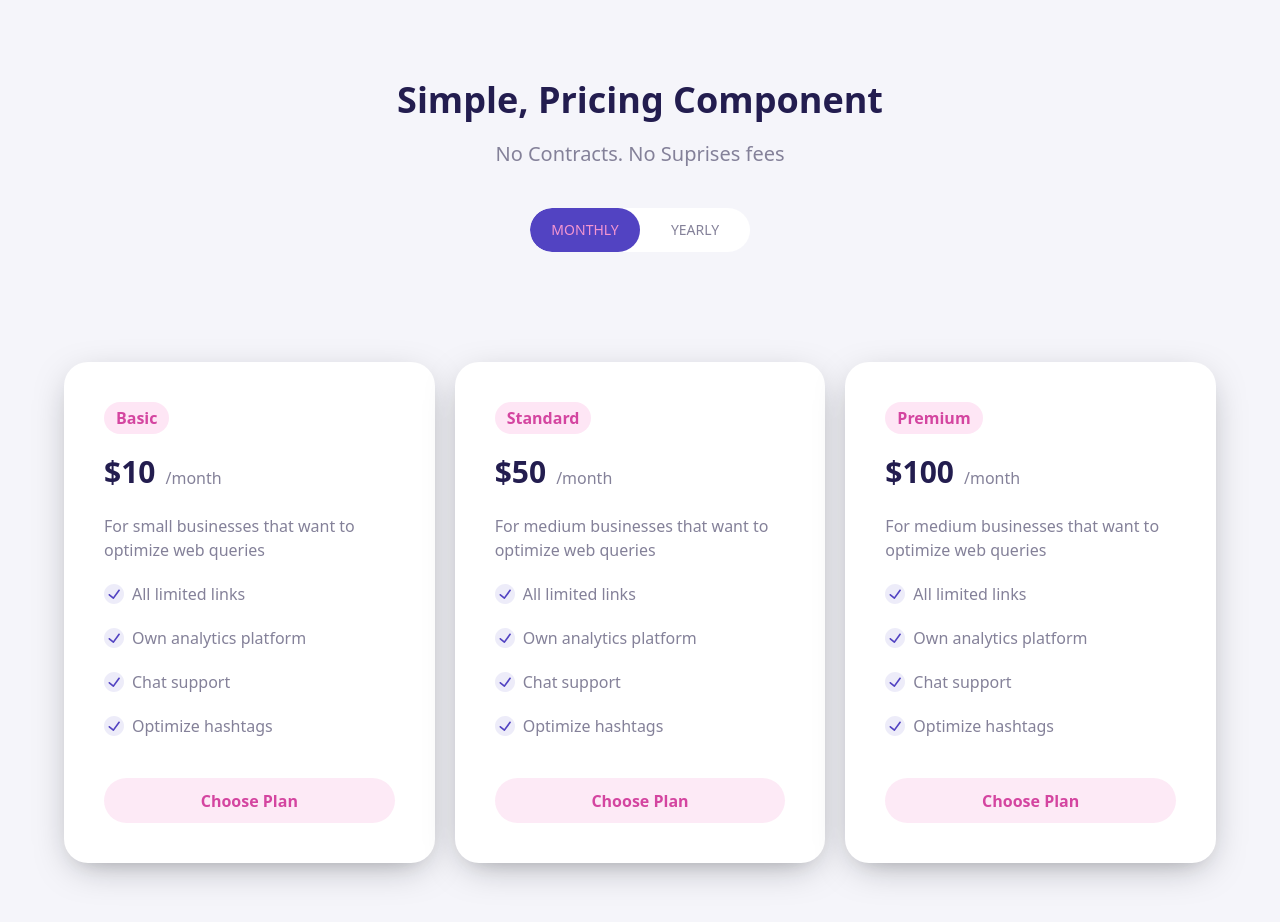
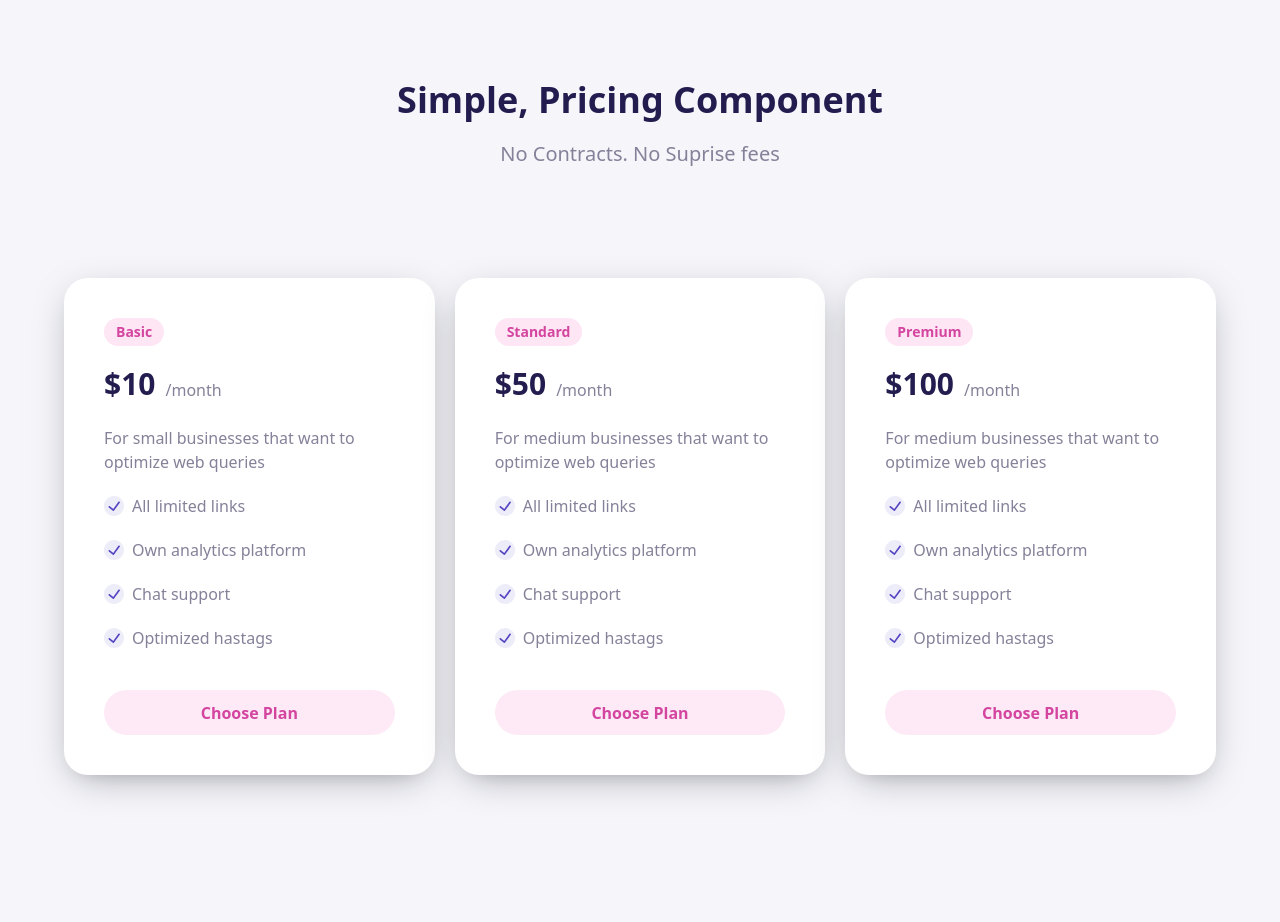
Before and after one commit to FesoQue/pricing-component-composition-with-dot-notation, a React (Vite) app: page / in a window 1280 px wide. Shown: the top 922 px of the page. After the commit the page ends 855 px from the top, so only its background shows below. Built offline with nearby package versions, Linux system fonts and the light colour scheme.

Commit message:
feat: re-organize code

```diff
--- a/src/App.tsx
+++ b/src/App.tsx
@@ -1,64 +1,127 @@
-import React from "react";
-import Header from "./component/Header";
 import { PricingCard } from "./component/PricingCard";
-
+import check_circle from "./assets/check-circle.svg";
 const App = () => {
   return (
     <main className="w-[90%] max-w-6xl mx-auto py-20">
-      <Header />
+      <header className="text-center mb-[110px]">
+        <h1 className="text-4xl text-[#231D4F] font-bold mb-5">
+          Simple, Pricing Component
+        </h1>
+        <p className="text-[#848199] text-xl mb-10">
+          No Contracts. No Suprise fees
+        </p>
+      </header>
+
       <section className="grid grid-cols-fluid gap-5">
-        <PricingCard className="bg-white p-10 rounded-3xl  shadow-[hsl(206_22%_7%_/_35%)_0px_10px_38px_-10px,hsl(206_22%_7%_/_20%)_0px_10px_20px_-15px]">
-          <PricingCard.Plan>Basic</PricingCard.Plan>
+        <PricingCard className="bg-white p-10 rounded-3xl shadow-[hsl(206_22%_7%_/_35%)_0px_10px_38px_-10px,hsl(206_22%_7%_/_20%)_0px_10px_20px_-15px]">
+          <PricingCard.Plan className="inline-block px-3 py-1 text-sm text-[#d445a0] bg-[#fa80cd] mb-5 font-semibold rounded-full bg-opacity-20">
+            Basic
+          </PricingCard.Plan>
           <PricingCard.Cost>
             <h2 className="text-[#231D4F] text-3xl font-semibold">$10</h2>
             <span className="text-[#848199]">/month</span>
           </PricingCard.Cost>
           <PricingCard.Body>
-            <PricingCard.Text>
+            <PricingCard.Text className="text-[#848199] mb-5">
               For small businesses that want to optimize web queries
             </PricingCard.Text>
-            <PricingCard.Value>All limited links</PricingCard.Value>
-            <PricingCard.Value>Own analytics platform</PricingCard.Value>
-            <PricingCard.Value>Chat support</PricingCard.Value>
-            <PricingCard.Value>Optimize hashtags</PricingCard.Value>
+            <PricingCard.Value>
+              <img src={check_circle} alt="check circle" />
+              <p className="text-[#848199]">All limited links</p>
+            </PricingCard.Value>
+            <PricingCard.Value>
+              {" "}
+              <img src={check_circle} alt="check circle" />
+              <p className="text-[#848199]">Own analytics platform</p>
+            </PricingCard.Value>
+            <PricingCard.Value>
+              {" "}
+              <img src={check_circle} alt="check circle" />
+              <p className="text-[#848199]">Chat support</p>
+            </PricingCard.Value>
+            <PricingCard.Value>
+              {" "}
+              <img src={check_circle} alt="check circle" />
+              <p className="text-[#848199]">Optimized hastags</p>
+            </PricingCard.Value>
           </PricingCard.Body>
-          <PricingCard.Button>Choose Plan</PricingCard.Button>
+          <PricingCard.Button className="w-full h-[45px] mt-5 text-center text-[#d445a0] bg-[#F496D1] bg-opacity-20 font-semibold rounded-full hover:bg-[#5243C2]">
+            Choose Plan
+          </PricingCard.Button>
         </PricingCard>
 
         <PricingCard className="bg-white p-10 rounded-3xl  shadow-[hsl(206_22%_7%_/_35%)_0px_10px_38px_-10px,hsl(206_22%_7%_/_20%)_0px_10px_20px_-15px]">
-          <PricingCard.Plan>Standard</PricingCard.Plan>
+          <PricingCard.Plan className="inline-block text-sm px-3 py-1 text-[#d445a0] bg-[#fa80cd] mb-5 font-semibold rounded-full bg-opacity-20">
+            Standard
+          </PricingCard.Plan>
           <PricingCard.Cost>
             <h2 className="text-[#231D4F] text-3xl font-semibold">$50</h2>
             <span className="text-[#848199]">/month</span>
           </PricingCard.Cost>
           <PricingCard.Body>
-            <PricingCard.Text>
+            <PricingCard.Text className="text-[#848199] mb-5">
               For medium businesses that want to optimize web queries
             </PricingCard.Text>
-            <PricingCard.Value>All limited links</PricingCard.Value>
-            <PricingCard.Value>Own analytics platform</PricingCard.Value>
-            <PricingCard.Value>Chat support</PricingCard.Value>
-            <PricingCard.Value>Optimize hashtags</PricingCard.Value>
+            <PricingCard.Value>
+              <img src={check_circle} alt="check circle" />
+              <p className="text-[#848199]">All limited links</p>
+            </PricingCard.Value>
+            <PricingCard.Value>
+              {" "}
+              <img src={check_circle} alt="check circle" />
+              <p className="text-[#848199]">Own analytics platform</p>
+            </PricingCard.Value>
+            <PricingCard.Value>
+              {" "}
+              <img src={check_circle} alt="check circle" />
+              <p className="text-[#848199]">Chat support</p>
+            </PricingCard.Value>
+            <PricingCard.Value>
+              {" "}
+              <img src={check_circle} alt="check circle" />
+              <p className="text-[#848199]">Optimized hastags</p>
+            </PricingCard.Value>
           </PricingCard.Body>
-          <PricingCard.Button>Choose Plan</PricingCard.Button>
+          <PricingCard.Button className="w-full h-[45px] mt-5 text-center text-[#d445a0] bg-[#F496D1] bg-opacity-20 font-semibold rounded-full hover:bg-[#5243C2]">
+            Choose Plan
+          </PricingCard.Button>
         </PricingCard>
 
         <PricingCard className="bg-white p-10 rounded-3xl shadow-[hsl(206_22%_7%_/_35%)_0px_10px_38px_-10px,hsl(206_22%_7%_/_20%)_0px_10px_20px_-15px]">
-          <PricingCard.Plan>Premium</PricingCard.Plan>
+          <PricingCard.Plan className="inline-block px-3 py-1 text-sm text-[#d445a0] bg-[#fa80cd] mb-5 font-semibold rounded-full bg-opacity-20">
+            Premium
+          </PricingCard.Plan>
           <PricingCard.Cost>
             <h2 className="text-[#231D4F] text-3xl font-semibold">$100</h2>
             <span className="text-[#848199]">/month</span>
           </PricingCard.Cost>
           <PricingCard.Body>
-            <PricingCard.Text>
+            <PricingCard.Text className="text-[#848199] mb-5">
               For medium businesses that want to optimize web queries
             </PricingCard.Text>
-            <PricingCard.Value>All limited links</PricingCard.Value>
-            <PricingCard.Value>Own analytics platform</PricingCard.Value>
-            <PricingCard.Value>Chat support</PricingCard.Value>
-            <PricingCard.Value>Optimize hashtags</PricingCard.Value>
+            <PricingCard.Value>
+              <img src={check_circle} alt="check circle" />
+              <p className="text-[#848199]">All limited links</p>
+            </PricingCard.Value>
+            <PricingCard.Value>
+              {" "}
+              <img src={check_circle} alt="check circle" />
+              <p className="text-[#848199]">Own analytics platform</p>
+            </PricingCard.Value>
+            <PricingCard.Value>
+              {" "}
+              <img src={check_circle} alt="check circle" />
+              <p className="text-[#848199]">Chat support</p>
+            </PricingCard.Value>
+            <PricingCard.Value>
+              {" "}
+              <img src={check_circle} alt="check circle" />
+              <p className="text-[#848199]">Optimized hastags</p>
+            </PricingCard.Value>
           </PricingCard.Body>
-          <PricingCard.Button>Choose Plan</PricingCard.Button>
+          <PricingCard.Button className="w-full h-[45px] mt-5 text-center text-[#d445a0] bg-[#F496D1] bg-opacity-20 font-semibold rounded-full hover:bg-[#5243C2]">
+            Choose Plan
+          </PricingCard.Button>
         </PricingCard>
       </section>
     </main>
--- a/src/component/Header.tsx
+++ /dev/null
@@ -1,24 +0,0 @@
-import React from "react";
-
-const Header = () => {
-  return (
-    <header className="text-center mb-[110px]">
-      <h1 className="text-4xl text-[#231D4F] font-bold mb-5">
-        Simple, Pricing Component
-      </h1>
-      <p className="text-[#848199] text-xl mb-10">
-        No Contracts. No Suprises fees
-      </p>
-      <div className="w-[220px] h-[44px] flex items-center bg-white rounded-full mx-auto overflow-hidden">
-        <button className="w-1/2 h-full bg-[#5243C2] text-[#F496D1] text-sm uppercase rounded-full">
-          monthly
-        </button>
-        <button className="w-1/2 h-full text-[#848199] text-sm uppercase rounded-full">
-          yearly
-        </button>
-      </div>
-    </header>
-  );
-};
-
-export default Header;
--- a/src/component/PricingCard.tsx
+++ b/src/component/PricingCard.tsx
@@ -1,6 +1,5 @@
 import React from "react";
 import { cn } from "../lib/utils";
-import check_circle from "../assets/check-circle.svg";
 
 interface PricingCardProps {
   children: React.ReactNode;
@@ -12,9 +11,9 @@ export const PricingCard = ({
   ...rest
 }: PricingCardProps) => {
   return (
-    <section className={cn(className)} {...rest}>
+    <article className={cn(className)} {...rest}>
       {children}
-    </section>
+    </article>
   );
 };
 PricingCard.Body = function PricingCardBody({
@@ -23,9 +22,9 @@ PricingCard.Body = function PricingCardBody({
   ...rest
 }: PricingCardProps) {
   return (
-    <article className={cn(className)} {...rest}>
+    <div className={cn(className)} {...rest}>
       {children}
-    </article>
+    </div>
   );
 };
 PricingCard.Plan = function PricingCardPlan({
@@ -34,13 +33,7 @@ PricingCard.Plan = function PricingCardPlan({
   ...rest
 }: PricingCardProps) {
   return (
-    <span
-      className={cn(
-        "inline-block px-3 py-1 text-[#d445a0] bg-[#fa80cd] mb-5 font-semibold rounded-full bg-opacity-20",
-        className
-      )}
-      {...rest}
-    >
+    <span className={cn(className)} {...rest}>
       {children}
     </span>
   );
@@ -62,7 +55,7 @@ PricingCard.Text = function PricingCardText({
   ...rest
 }: PricingCardProps) {
   return (
-    <p className={cn("text-[#848199] mb-5", className)} {...rest}>
+    <p className={cn(className)} {...rest}>
       {children}
     </p>
   );
@@ -74,8 +67,7 @@ PricingCard.Value = function PricingCardValue({
 }: PricingCardProps) {
   return (
     <div className={cn("flex items-center gap-2 mb-5", className)} {...rest}>
-      <img src={check_circle} alt="check circle" />
-      <p className="text-[#848199]">{children}</p>
+      {children}
     </div>
   );
 };
@@ -85,13 +77,7 @@ PricingCard.Button = function PricingCardButton({
   ...rest
 }: PricingCardProps) {
   return (
-    <button
-      className={cn(
-        "w-full h-[45px] mt-5 text-center text-[#d445a0] bg-[#F496D1] bg-opacity-20 font-semibold rounded-full",
-        className
-      )}
-      {...rest}
-    >
+    <button className={cn(className)} {...rest}>
       {children}
     </button>
   );
```
